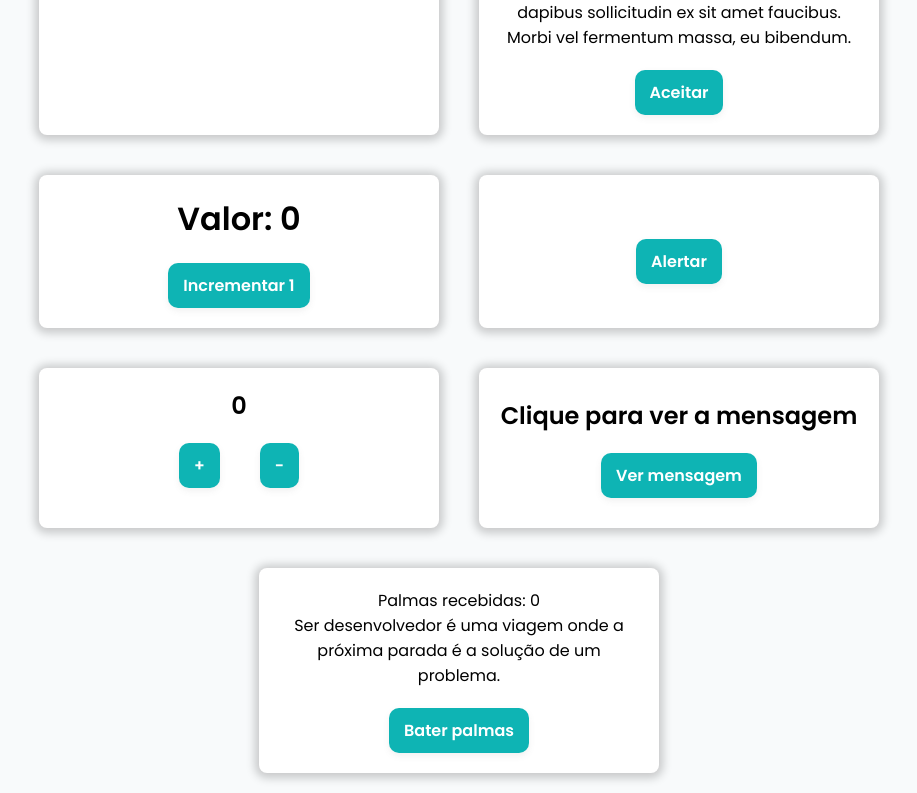
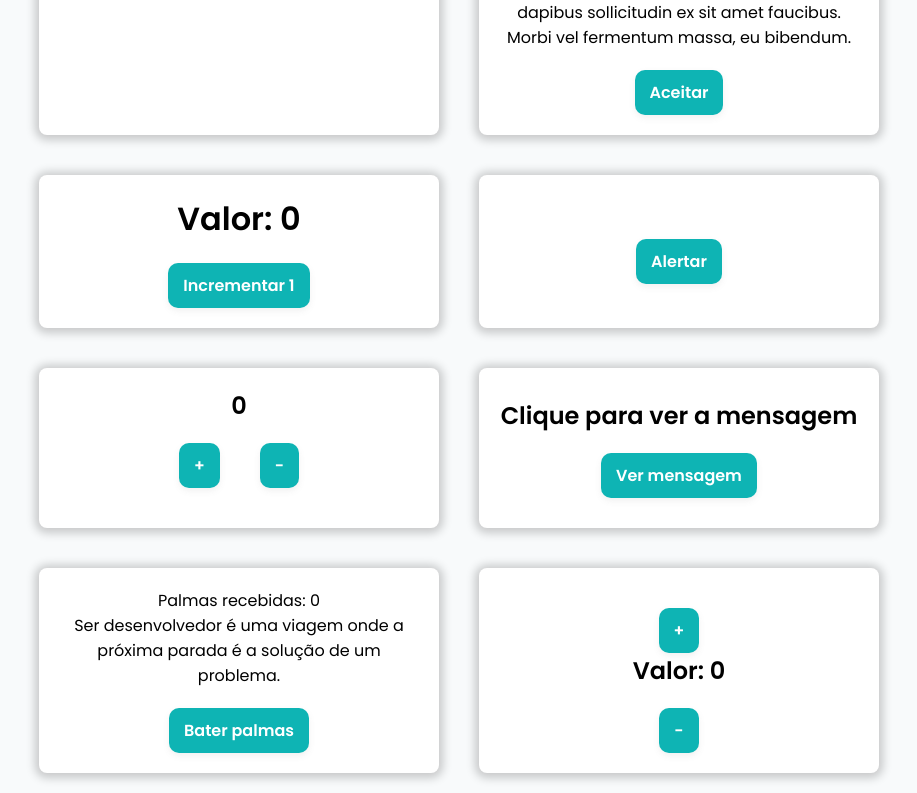
Before and after one commit to HeloisaFelizardo/react-components, a React (Create React App) app: page / in a window 1280 px wide. Shown: the part 1365-2158 px from the top of the page, without its empty margins (181-1098 px from the left). Built offline with nearby package versions, Linux system fonts and the light colour scheme.

Commit message:
Adicionando componente Contador

```diff
--- a/src/App.js
+++ b/src/App.js
@@ -11,6 +11,7 @@ import PaginaDeNotificacao from './components/PaginaDeNotificacao';
 import CampoQuantidade from './components/CampoQuantidade';
 import MensagemDoDia from './components/MensagemDoDia';
 import ConteudoPostagem from './components/ConteudoPostagem';
+import Contador from './components/Contador';
 
 function App() {
   return (
@@ -26,6 +27,7 @@ function App() {
       <CampoQuantidade />
       <MensagemDoDia />
       <ConteudoPostagem />
+      <Contador />
     </div>
   );
 }
--- /dev/null
+++ b/src/components/Contador/index.js
@@ -0,0 +1,23 @@
+import React, { useState } from 'react';
+
+export default function Contador() {
+   const [valor, setValor] = useState(0);
+
+  function somar() {
+    setValor( valor + 1);
+  }
+
+  function subtrair() {
+    setValor( valor - 1);
+  }
+
+  return (
+    <div className='conteudo-centralizado'>
+      <button onClick = { somar } > + </button>
+
+      <h2>Valor: { valor }</h2>
+
+      <button onClick = { subtrair } > - </button>
+    </div>
+  );
+}
--- a/src/components/PaginaInicial/estilo.css
+++ b/src/components/PaginaInicial/estilo.css
@@ -35,7 +35,6 @@
   }
 
   button {
-    margin-top:20px;
     color: #FFFFFF;
     font-size: 12px;
     font-weight: 500;
```
